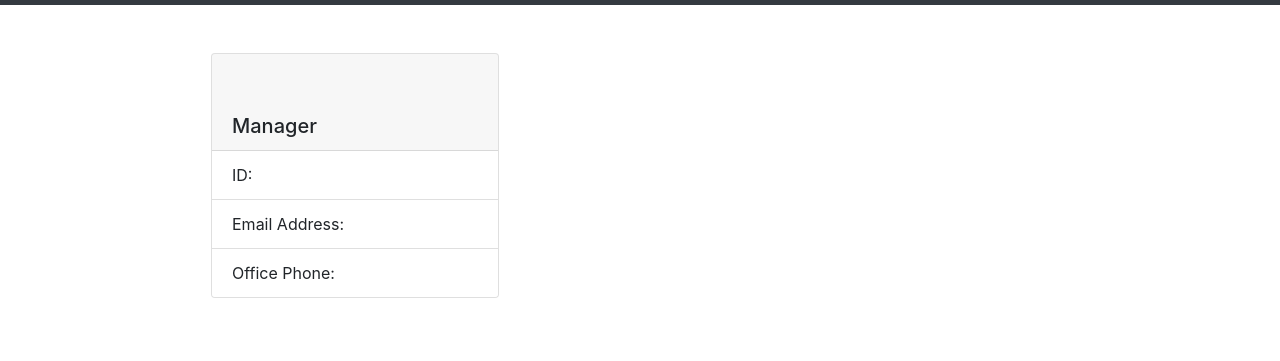
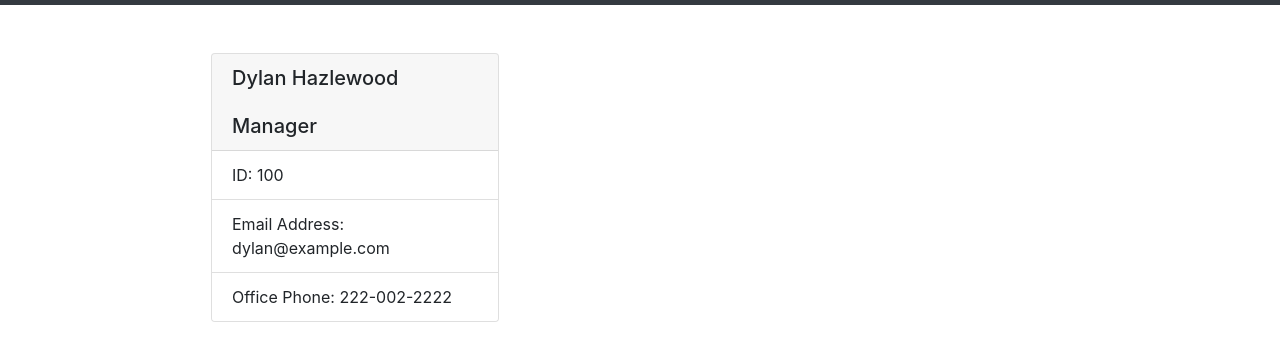
Before and after one commit to dhuw/team-profile, a website: page output/team.html in a window 1280 px wide. Shown: the part 51-412 px from the top of the page. Drawn offline with nearby package versions, Linux system fonts and the light colour scheme.

Commit message:
tested app

```diff
--- a/output/team.html
+++ b/output/team.html
@@ -14,11 +14,11 @@
         <div class="container">
             <div class="row"><div class="col-6">
             <div class="card mx-auto mb-3" style="width: 18rem">
-            <h5 class="card-header"><br /><br />Manager</h5>
+            <h5 class="card-header">Dylan Hazlewood<br /><br />Manager</h5>
             <ul class="list-group list-group-flush">
-                <li class="list-group-item">ID: </li>
-                <li class="list-group-item">Email Address: </li>
-                <li class="list-group-item">Office Phone: </li>
+                <li class="list-group-item">ID: 100</li>
+                <li class="list-group-item">Email Address: dylan@example.com</li>
+                <li class="list-group-item">Office Phone: 222-002-2222</li>
             </ul>
             </div>
         </div> </div>
```
